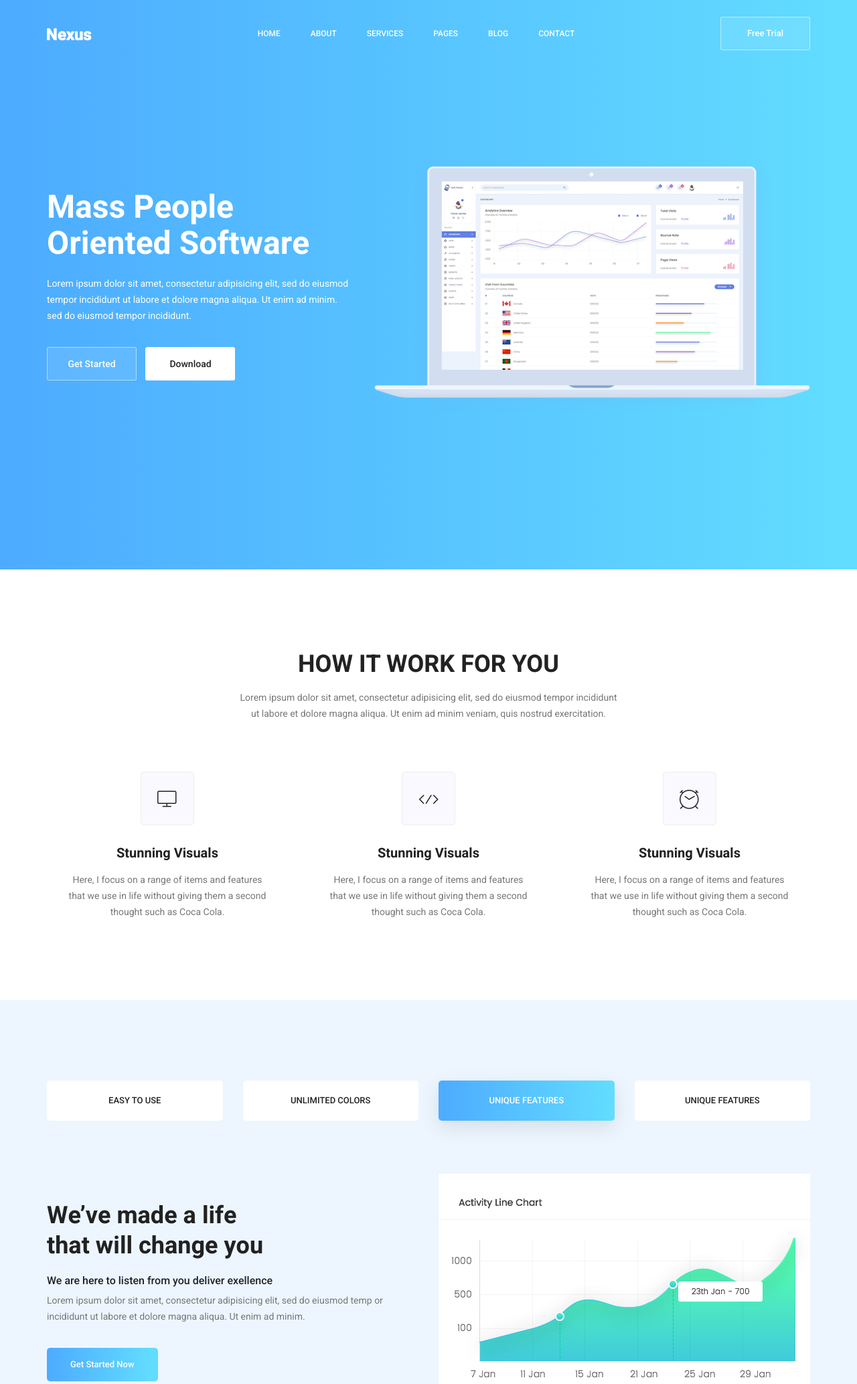
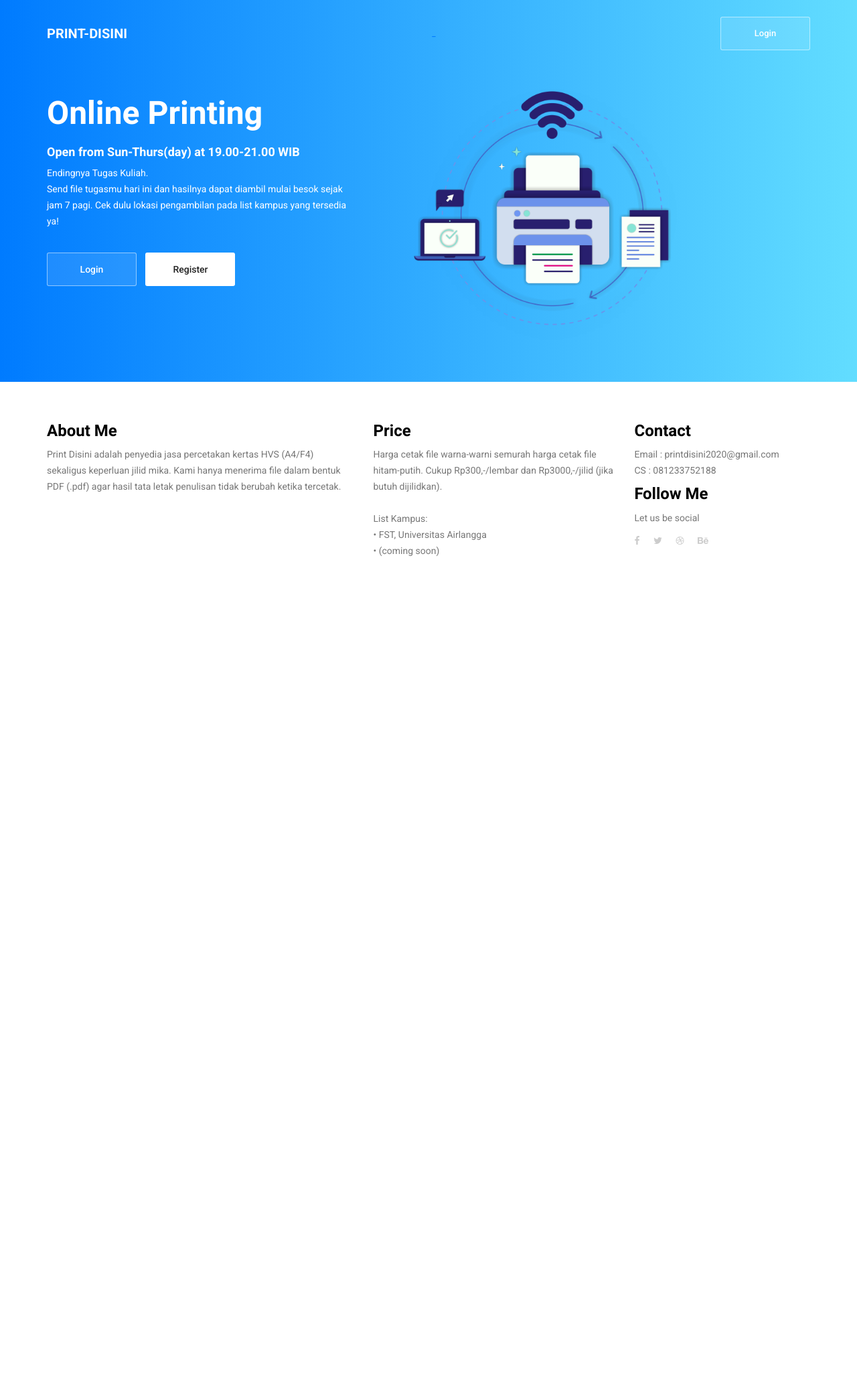
Before and after one commit to AlifvianM/print-disini2, a Django app: page / in a window 1280 px wide. Shown: the top 2066 px of the page at 67% size. After the commit the page ends 830 px from the top, so only its background shows below. Run offline with Django 3.2, Linux system fonts and the light colour scheme; some libraries are stand-ins or nearby versions.

Commit message:
bismillah

```diff
--- a/app/forms.py
+++ b/app/forms.py
@@ -15,6 +15,7 @@ class PemesananForm(forms.ModelForm):
                     attrs = {
                         'class' : '',
                         'type'  : 'file',
+                        'onchange' : 'document.getElementById("prepend-small-btn").value = files[0].name;',
                     }
                 )
         )
@@ -88,6 +89,7 @@ class PemesananUpdateForm(forms.ModelForm):
                     attrs = {
                         'class' : 'form-control',
                         'type'  : 'file',
+                        'onchange' : 'document.getElementById("prepend-small-btn").value = files[0].name;',
                     }
                 )
         )
--- a/app/templates/app/bayar.html
+++ b/app/templates/app/bayar.html
@@ -21,13 +21,17 @@
 								Browse
 								{{form.bukti}}
 							</div>
+							<input type="text" id="prepend-small-btn" disabled placeholder="no file selected">
 						</div>
 					</div>
 				</div>
 			</div>
 		</div>
 
+		<div class="text-center m-b-md custom-login">
 			<button type="submit" class="btn btn-primary">Submit</button>
+
+		</div>
 
 	</form>
 	{% endblock content %}
--- a/app/templates/app/home.html
+++ b/app/templates/app/home.html
@@ -87,7 +87,7 @@
                                 <span class="admin-name">{{user.first_name}}</span>
                                 <i class="fa fa-angle-down adminpro-icon adminpro-down-arrow"></i>
                               </a>
-                              <ul role="menu" class="dropdown-header-top author-log dropdown-menu animated zoomIn" style="background: #fff">
+                              <ul role="menu" class="dropdown-header-top author-log dropdown-menu animated zoomIn" style="background: #fff; animation-duration :0s;">
                                 <li>
                                   <a href="profile" style="color: #0f63bd"><span class="fa fa-user author-log-ic"></span>My Profile</a>
                                 </li>
--- a/users/templates/users/index.html
+++ b/users/templates/users/index.html
@@ -29,7 +29,9 @@
            <nav class="navbar navbar-expand-lg navbar-light">
                <div class="container box_1620">
                   <!-- Brand and toggle get grouped for better mobile display -->
-						<a class="navbar-brand logo_h" href="index.html"><img src="{% static "users/img/logo.png" %} " alt=""></a>
+                  <a class="navbar-brand logo_h" href="#"><span><b style="color: #fff">PRINT-DISINI</b></span>
+                    <!-- <img src="{% static "users/img/logo.png" %} " alt=""> -->
+                </a>
                 <button class="navbar-toggler" type="button" data-toggle="collapse" data-target="#navbarSupportedContent" aria-controls="navbarSupportedContent" aria-expanded="false" aria-label="Toggle navigation">
                  <span class="icon-bar"></span>
                  <span class="icon-bar"></span>
@@ -38,9 +40,9 @@
              <!-- Collect the nav links, forms, and other content for toggling -->
              <div class="collapse navbar-collapse offset" id="navbarSupportedContent">
                  <ul class="nav navbar-nav menu_nav justify-content-center">
-								<li class="nav-item active"><a class="nav-link" href="index.html">Home</a></li>
-								<li class="nav-item"><a class="nav-link" href="about-us.html">About</a></li>
-								<li class="nav-item"><a class="nav-link" href="services.html">Services</a>
+                    <li class="nav-item active"><a class="nav-link" href="index.html" style="color: #007bff">_</a></li>
+                    <!-- <li class="nav-item"><a class="nav-link" href="about-us.html">About</a></li>  -->
+<!--                     <li class="nav-item"><a class="nav-link" href="services.html">Services</a>
                         <li class="nav-item submenu dropdown">
                            <a href="#" class="nav-link dropdown-toggle" data-toggle="dropdown" role="button" aria-haspopup="true" aria-expanded="false">Pages</a>
                            <ul class="dropdown-menu">
@@ -55,12 +57,15 @@
                               <li class="nav-item"><a class="nav-link" href="single-blog.html">Blog Details</a></li>
                           </ul>
                       </li>
-								<li class="nav-item"><a class="nav-link" href="contact.html">Contact</a></li>
+                      <li class="nav-item"><a class="nav-link" href="contact.html">Contact</a></li> -->
                   </ul>
                   <ul class="nav navbar-nav navbar-right">
-								<li class="nav-item"><a href="#" class="tickets_btn">Free Trial</a></li>
+                    <li class="nav-item"><a href="{% url 'login' %}" class="tickets_btn">Login</a></li>
                 </ul>
-						</div>
+<!--                             <ul class="nav navbar-nav navbar-right">
+                                <li class="nav-item"><a href="#" class="tickets_btn">Register</a></li>
+                            </ul>
+                        -->                     </div>
                     </div>
                 </nav>
             </div>
@@ -68,21 +73,22 @@
         <!--================Header Menu Area =================-->
 
         <!--================Home Banner Area =================-->
-        <section class="home_banner_area">
+        <section class="home_banner_area" style="background-image: -webkit-linear-gradient(0deg, #007bff 0%, #62ddff 100%)">
             <div class="banner_inner">
                 <div class="container">
                    <div class="row">
                       <div class="col-lg-5">
                          <div class="banner_content">
-								<h2>Mass People <br />Oriented Software</h2>
-								<p>Lorem ipsum dolor sit amet, consectetur adipisicing elit, sed do eiusmod tempor incididunt ut labore et dolore magna aliqua. Ut enim ad minim. sed do eiusmod tempor incididunt.</p>
-								<a class="banner_btn" href="#">Get Started</a>
-								<a class="banner_btn2" href="#">Download</a>
+                            <h2>Online Printing</h2><h4>Open from Sun-Thurs(day) at 19.00-21.00 WIB</h4>
+                            <p>Endingnya Tugas Kuliah.<br/>
+                            Send file tugasmu hari ini dan hasilnya dapat diambil mulai besok sejak jam 7 pagi. Cek dulu lokasi pengambilan pada list kampus yang tersedia ya!</p>
+                            <a class="banner_btn" href="{% url 'login' %}">Login</a>
+                            <a class="banner_btn2" href="{% url 'register' %}">Register</a>
                         </div>
                     </div>
                     <div class="col-lg-7">
-							<div class="home_left_img">
-								<img class="img-fluid" src="{% static "users/img/banner/home-left-1.png" %} " alt="">
+                     <div class="home_left_img" style="padding-top:130px; padding-bottom: 60px; padding-left: 60px;  max-width: 70%;">
+                        <img class="img-fluid" src="{% static "users/img/banner/home.png" %} " alt="">
                     </div>
                 </div>
             </div>
@@ -92,41 +98,84 @@
 <!--================End Home Banner Area =================-->
 
         <!--================Work Area =================-->
-        <section class="work_area p_120">
-        	<div class="container">
-        		<div class="main_title">
-        			<h2>How It work for you</h2>
-        			<p>Lorem ipsum dolor sit amet, consectetur adipisicing elit, sed do eiusmod tempor incididunt ut labore et dolore magna aliqua. Ut enim ad minim veniam, quis nostrud exercitation.</p>
+        <section class="work_area p_120" style="padding-top:60px;">
+
+            <div class="container" style="color: #000;">
+                <div class="row footer_inner">
+                    <div class="col-lg-5 col-sm-6">
+                        <aside class="f_widget ab_widget">
+                            <div class="left_side_text">
+                                <h3>About Me</h3>
                             </div>
-        		<div class="work_inner row">
-        			<div class="col-lg-4">
-        				<div class="work_item">
-        					<i class="lnr lnr-screen"></i>
-        					<a href="#"><h4>Stunning Visuals</h4></a>
-        					<p>Here, I focus on a range of items and features that we use in life without giving them a second thought such as Coca Cola.</p>
+                            <p>Print Disini adalah penyedia jasa percetakan kertas HVS (A4/F4) sekaligus keperluan jilid mika. Kami hanya menerima file dalam bentuk PDF (.pdf) agar hasil tata letak penulisan tidak berubah ketika tercetak.
+
+                            </p>
+
+                        </aside>
                     </div>
+                    <div class="col-lg-4 col-sm-6">
+                        <aside class="f_widget ab_widget">
+                            <div class="left_side_text">
+                                <h3>Price</h3>
                             </div>
-        			<div class="col-lg-4">
-        				<div class="work_item">
-        					<i class="lnr lnr-code"></i>
-        					<a href="#"><h4>Stunning Visuals</h4></a>
-        					<p>Here, I focus on a range of items and features that we use in life without giving them a second thought such as Coca Cola.</p>
+                            <p>Harga cetak file warna-warni semurah harga cetak file hitam-putih. Cukup Rp300,-/lembar dan Rp3000,-/jilid (jika butuh dijilidkan).
+                                <br/>
+                                <br/>
+                                List Kampus:<br/>
+                                • FST, Universitas Airlangga <br/> • (coming soon)
+                            </p>
+
+                        </aside>
                     </div>
+                    <div class="col-lg-3 col-sm-6">
+                        <aside class="f_widget social_widget">
+                            <div class="left_side_text">
+                                <h3>Contact</h3>
                             </div>
-        			<div class="col-lg-4">
-        				<div class="work_item">
-        					<i class="lnr lnr-clock"></i>
-        					<a href="#"><h4>Stunning Visuals</h4></a>
-        					<p>Here, I focus on a range of items and features that we use in life without giving them a second thought such as Coca Cola.</p>
+                            <p>Email : printdisini2020@gmail.com <br/> CS : 081233752188</p>
+                            <div class="left_side_text">
+                                <h3>Follow Me</h3>
                             </div>
+                            <p>Let us be social</p>
+                            <ul class="list">
+                                <li><a href="#"><i class="fa fa-facebook"></i></a></li>
+                                <li><a href="#"><i class="fa fa-twitter"></i></a></li>
+                                <li><a href="#"><i class="fa fa-dribbble"></i></a></li>
+                                <li><a href="#"><i class="fa fa-behance"></i></a></li>
+                            </ul>
+<!--                             <p>Stay updated with our latest trends</p>
+                            <div id="mc_embed_signup">
+                                <form target="_blank" action="https://spondonit.us12.list-manage.com/subscribe/post?u=1462626880ade1ac87bd9c93a&amp;id=92a4423d01" method="get" class="subscribe_form relative">
+                                    <div class="input-group d-flex flex-row">
+                                        <input name="EMAIL" placeholder="Enter email address" onfocus="this.placeholder = ''" onblur="this.placeholder = 'Email Address '" required="" type="email">
+                                        <button class="btn sub-btn"><span class="lnr lnr-arrow-right"></span></button>
                                     </div>
+                                    <div class="mt-10 info"></div>
+                                </form>
+                            </div> -->
+                        </aside>
+                    </div>
+<!--                     <div class="col-lg-2">
+                        <aside class="f_widget social_widget">
+                            <div class="left_side_text">
+                                <h3>Follow Me</h3>
+                            </div>
+                            <p>Let us be social</p>
+                            <ul class="list">
+                                <li><a href="#"><i class="fa fa-facebook"></i></a></li>
+                                <li><a href="#"><i class="fa fa-twitter"></i></a></li>
+                                <li><a href="#"><i class="fa fa-dribbble"></i></a></li>
+                                <li><a href="#"><i class="fa fa-behance"></i></a></li>
+                            </ul>
+                        </aside>
+                    </div> -->
                 </div>
             </div>
         </section>
         <!--================End Work Area =================-->
 
         <!--================Made Life Area =================-->
-        <section class="made_life_area p_120">
+<!--         <section class="made_life_area p_120">
         	<div class="container">
         		<div class="made_life_inner">
 					<ul class="nav nav-tabs" id="myTab" role="tablist">
@@ -216,10 +265,10 @@
         		</div>
         	</div>
         </section>
-        <!--================End Made Life Area =================-->
+ -->        <!--================End Made Life Area =================-->
 
         <!--================Screen Area =================-->
-        <section class="screen_area text-center p_120">
+        <!-- <section class="screen_area text-center p_120">
         	<div class="container">
         		<div class="main_title">
         			<h2>Unique Screens that work perfectly</h2>
@@ -227,11 +276,11 @@
         		</div>
         		<img class="img-fluid" src="img/banner/home-left-1.png" alt="">
         	</div>
-        </section>
+        </section> -->
         <!--================End Screen Area =================-->
 
         <!--================Made Life Area =================-->
-        <section class="made_life_area p_120">
+        <!-- <section class="made_life_area p_120">
         	<div class="container">
         		<div class="made_life_inner">
 					<div class="row made_life_text">
@@ -251,11 +300,11 @@
 					</div>
         		</div>
         	</div>
-        </section>
+        </section> -->
         <!--================End Made Life Area =================-->
 
         <!--================Price Area =================-->
-        <section class="price_area p_120">
+        <!-- <section class="price_area p_120">
         	<div class="container">
         		<div class="main_title">
         			<h2>Choose Your Price Plan</h2>
@@ -321,11 +370,11 @@
         			</div>
         		</div>
         	</div>
-        </section>
+        </section> -->
         <!--================End Price Area =================-->
 
         <!--================Testimonials Area =================-->
-        <section class="testimonials_area p_120">
+        <!-- <section class="testimonials_area p_120">
         	<div class="container">
         		<div class="main_title">
         			<h2>Feedback from Customers</h2>
@@ -454,11 +503,11 @@
         			</div>
         		</div>
         	</div>
-        </section>
+        </section> -->
         <!--================End Testimonials Area =================-->
 
         <!--================Made Life Area =================-->
-        <section class="made_life_area made_white p_120">
+        <!-- <section class="made_life_area made_white p_120">
         	<div class="container">
         		<div class="made_life_inner">
 					<div class="row made_life_text">
@@ -478,11 +527,11 @@
 					</div>
         		</div>
         	</div>
-        </section>
+        </section> -->
         <!--================End Made Life Area =================-->
 
         <!--================Impress Area =================-->
-        <section class="impress_area p_120">
+        <!-- <section class="impress_area p_120">
         	<div class="container">
         		<div class="impress_inner">
 					<h2>Got Impressed to our features?</h2>
@@ -490,11 +539,11 @@
 					<a class="banner_btn2" href="#">Request Free Demo</a>
         		</div>
         	</div>
-        </section>
+        </section> -->
         <!--================End Impress Area =================-->
 
         <!--================Footer Area =================-->
-        <footer class="footer_area p_120">
+        <!-- <footer class="footer_area p_120">
         	<div class="container">
         		<div class="row footer_inner">
         			<div class="col-lg-5 col-sm-6">
@@ -502,17 +551,16 @@
         					<div class="f_title">
         						<h3>About Me</h3>
         					</div>
-        					<p>Do you want to be even more successful? Learn to love learning and growth. The more effort you put into improving your skills,</p>
-        					<p><!-- Link back to Colorlib can't be removed. Template is licensed under CC BY 3.0. -->
-Copyright &copy;<script>document.write(new Date().getFullYear());</script> All rights reserved | This template is made with <i class="fa fa-heart-o" aria-hidden="true"></i> by <a href="https://colorlib.com" target="_blank">Colorlib</a>
-<!-- Link back to Colorlib can't be removed. Template is licensed under CC BY 3.0. --></p>
+        					<p>Print Disini adalah penyedia jasa percetakan kertas (A4/F4) sekaligus keperluan jilid mika. Kami hanya menerima file dalam bentuk PDF (.pdf) agar hasil tata letak penulisan tidak berubah ketika tercetak.</p>
+
         				</aside>
         			</div>
         			<div class="col-lg-5 col-sm-6">
         				<aside class="f_widget news_widget">
         					<div class="f_title">
-        						<h3>Newsletter</h3>
+        						<h3>Contact</h3>
         					</div>
+                            <p>Email : printdisini2020@gmail.com <br/> CS : 081233752188</p>
         					<p>Stay updated with our latest trends</p>
         					<div id="mc_embed_signup">
                                 <form target="_blank" action="https://spondonit.us12.list-manage.com/subscribe/post?u=1462626880ade1ac87bd9c93a&amp;id=92a4423d01" method="get" class="subscribe_form relative">
@@ -541,7 +589,7 @@ Copyright &copy;<script>document.write(new Date().getFullYear());</script> All r
         			</div>
         		</div>
         	</div>
-        </footer>
+        </footer> -->
         <!--================End Footer Area =================-->
 
 
```
Also changed, not shown: app/templates/app/create.html (+8 -5 lines), db.sqlite3, users/static/users/img/banner/home-left-1.png (deleted), users/static/users/img/banner/home.png (added). Lines whose indentation alone changed are shown as unchanged.
